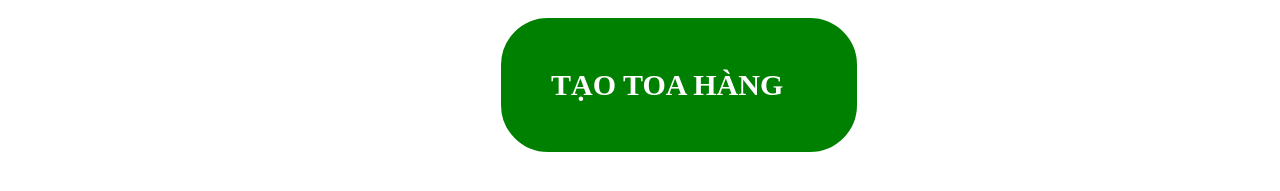
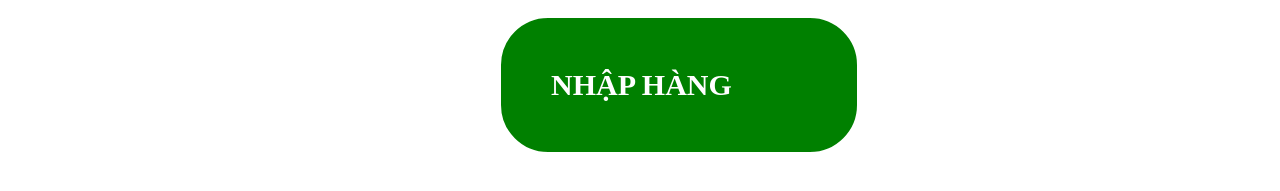
Before and after one commit to CuaHangThuyKim/TrangChu, a plain HTML site: page index.html in a window 1280 px wide. Shown: the part 293-484 px from the top of the page. Drawn offline with Linux system fonts and the light colour scheme.

Commit message:
Update index.html

```diff
--- a/index.html
+++ b/index.html
@@ -81,7 +81,7 @@
     </div>
     <div id="container">
         <a id="btn1" href="https://cuahangthuykim.github.io/HoaDonKhachHang/">TẠO HOÁ ĐƠN</a><br>
-        <a id="btn2" href="https://cuahangthuykim.github.io/ToaHang/">TẠO TOA HÀNG</a><br>
+        <a id="btn2" href="https://cuahangthuykim.github.io/ToaHang/">NHẬP HÀNG</a><br>
     </div>
 </body>
 </html>
```
